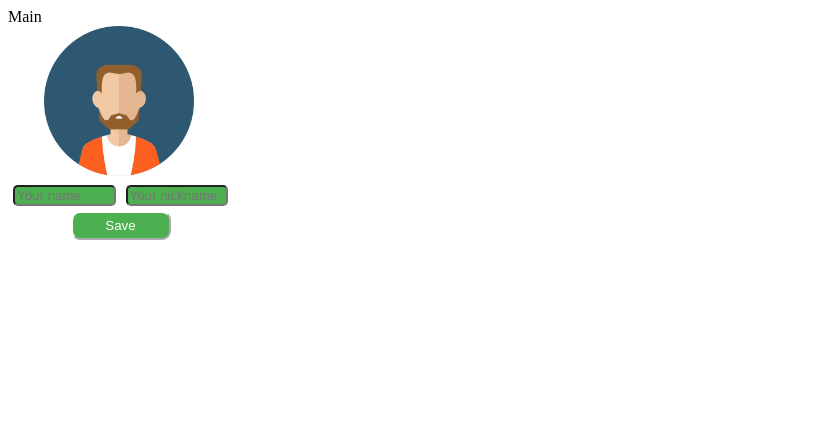
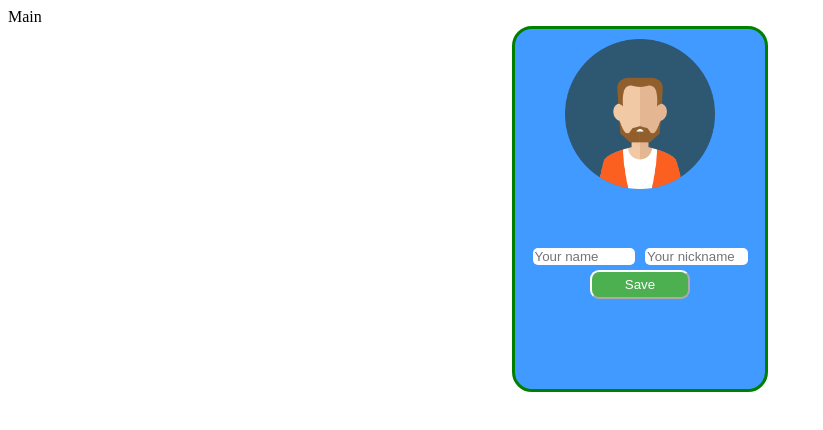
Before and after one commit to SaltyBeast/Project-Version2, a React (Create React App) app: page / in a window 1280 px wide. Shown: the top 430 px of the page, without its empty margins (0-823 px from the left). Built offline with nearby package versions, Linux system fonts and the light colour scheme.

Commit message:
'DOM_Acc.Sign'

```diff
--- a/src/components/index.css
+++ b/src/components/index.css
@@ -1,17 +1,33 @@
+
+.divcont {
+    margin: auto;
+    padding-top: 10px;
+    padding-left: 70px 0;
+    padding-right: 70px 0;
+    border: 3px solid green;
+    text-align: center;
+    width: 50%;
+    background-color: #419aff;
+    border-radius: 20px;
+    width:250px;
+    max-width:250px;
+    height:350px;
+    max-height:350px;
+    overflow: auto;
+}
 
 .accountimg {
-    margin-left: 36px;
     width: 150px;
     height: 150px;
+    margin-bottom: 50px;
 }
 
 .accountinput {
     margin: 5px;
     width: 50%;
     border-radius: 5px;
-    background-color: #4CAF50;
-    color: white;
-
+    border-color: #4CAF50;
+    border: 0px;
 }
 
 .accountdiv {
@@ -24,6 +40,7 @@
     justify-content: center;
     align-items: center;
     width: 225px;
+    margin: auto;
 }
 
 .accountbutton {
--- a/src/routes/Account.jsx
+++ b/src/routes/Account.jsx
@@ -28,12 +28,14 @@ class Account extends React.Component {
     render = () => {
         return <>
             {/* картинка, 2 поля, кнопка сохранить */}
+            <div className='divcont'>
             <Avatar /><br />
             <div className='accountdiv'>
                 <Input1 />
                 <Input2 />
             </div><br />
            <div className='accountsave'><SaveButton /></div>
+           </div>
         </>;
     };
 };
```
